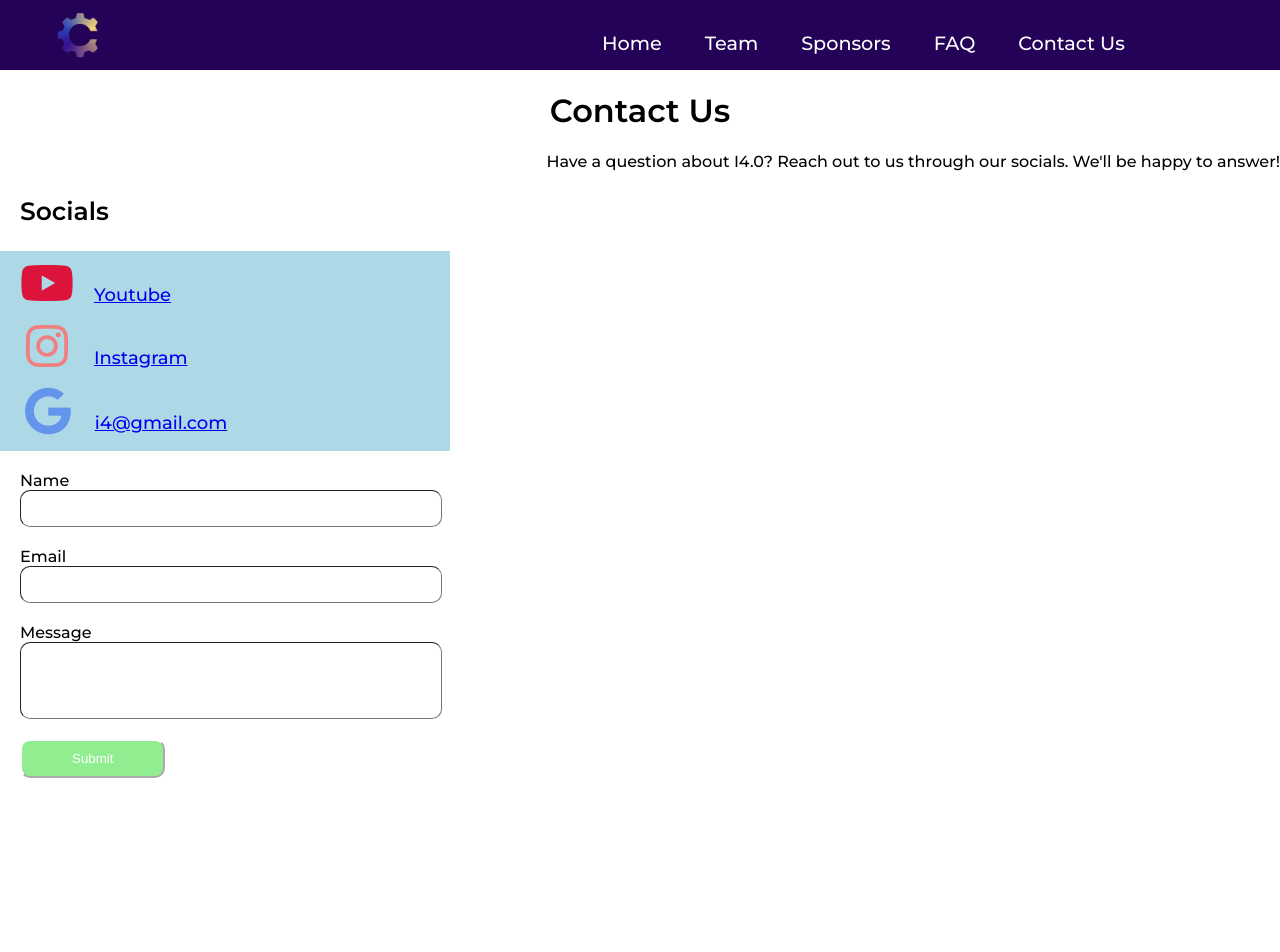
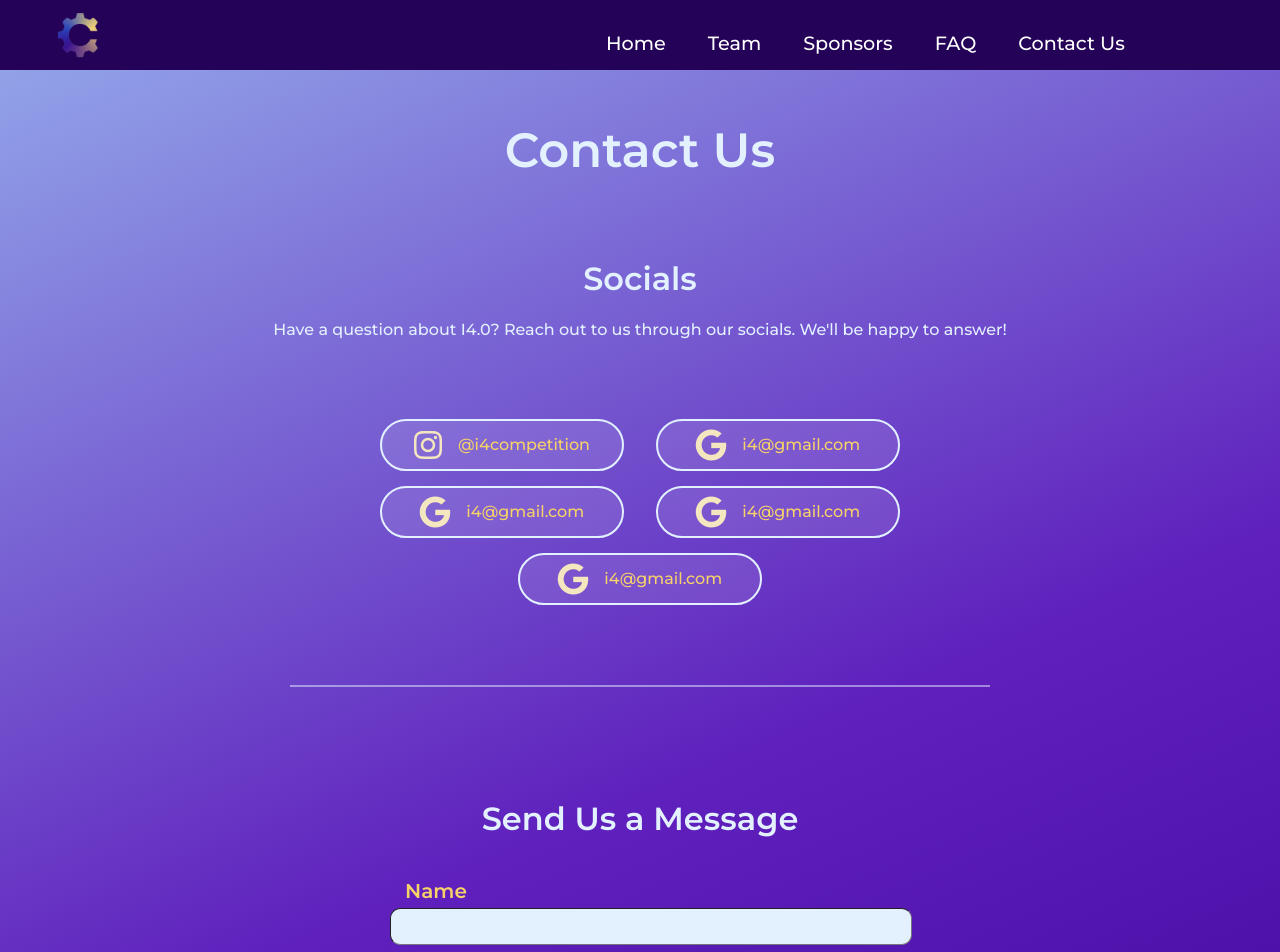
Before and after one commit to lucywang-lw/Industry4.0-Website, a React (Create React App) app: page /contact in a window 1280 px wide. Shown: the top 952 px of the page. Before the commit the page ends 800 px from the top, so only its background shows below. Built offline with nearby package versions, Linux system fonts and the light colour scheme.

Commit message:
contact us page

```diff
--- a/src/App.css
+++ b/src/App.css
@@ -13,3 +13,20 @@ p {
   font-size: 3em;
   color: rgb(227, 241, 255);
 }
+
+h1 {
+  color: rgb(227, 241, 255);
+}
+
+.text-medium {
+  text-align: center;
+  color: rgb(227, 241, 255);
+}
+
+hr {
+  max-width: 700px;
+  width: 70%;
+  height: 2px;
+  background-color: rgba(227, 241, 255, 0.5);
+  border: none;
+}
--- a/src/components/Navbar.js
+++ b/src/components/Navbar.js
@@ -19,7 +19,7 @@ function Navbar() {
     <nav className='navbar'>
         <div className='navbar-container'>
             <Link to='/' className='navbar-logo'>
-              <img class="logo" src={logoNoText} alt="logo" />
+              <img className="logo" src={logoNoText} alt="logo" />
             </Link>
             <i className='menu-icon fas fa-bars' onClick={toggleShow} />
             <ul id='nav-menu' className={click ? 'nav-menu active' : 'nav-menu'}>
--- a/src/components/pages/Contact.js
+++ b/src/components/pages/Contact.js
@@ -1,5 +1,5 @@
 import React from 'react'
-import "./contact.css"
+import "./Contact.css"
 
 
 const submission = (event) => {
@@ -8,8 +8,6 @@ const submission = (event) => {
 
 }
 function subform(){
-
-
   return(
     <form onSubmit = {submission}>
       <label> name
@@ -33,47 +31,56 @@ function subform(){
 
 function Contact() {
   return (
-    <>
-    <h1 class = "contact">Contact Us</h1>
-      <div class = "text"> Have a question about I4.0? Reach out to us through our socials. We'll be happy to answer!</div>
-      <h3 class = "social-head"><b>Socials</b></h3>
-      <div style = {{display: "inline"}}>
-        <div class = "links">
-          <div>
-            <a href = "https://www.youtube.com/watch?v=U3w0NjYbEIo">
-              <i className="fas fa fa-youtube-play fa-3x" style = {{color: "#dc143c", paddingLeft: "20px",paddingBottom: "15px" ,paddingTop: "8px"}}></i>
-              <p class = "labels">Youtube</p>
-            </a>
+    <div className='contact-page'>
+      <br></br>
+    <h1 className="title">Contact Us</h1>
+      <h1>Socials</h1>
+      <div class="text-medium"> Have a question about I4.0? Reach out to us through our socials. We'll be happy to answer!</div>
 
-            <a href = "https://www.instagram.com/i4competition/">
-              <i className="fas fa fa-instagram fa-3x" style = {{color: "#f08080", paddingLeft: "26px"}}></i>
-              <p class = "labels" style = {{paddingLeft: "26px"}}>Instagram</p>
-            </a>
+      <div className='socials'>
+        <a className='social' href="https://www.instagram.com/i4competition/">
+          <i className="fas fa fa-instagram icon"></i>
+          <span class="username">@i4competition</span>
+        </a>
 
-            <a href = "https://www.gmail.com">
-              <i className="fas fa fa-google fa-3x" style = {{color: "#6495ed", paddingLeft: "25px",paddingTop: "17px"}}></i>
-              <p class = "labels" style = {{paddingLeft: "24px"}}>i4@gmail.com</p>
-            </a>
+        <a className='social' href="https://www.gmail.com">
+          <i className="fas fa fa-google icon"></i>
+          <span class="username">i4@gmail.com</span>
+        </a>
 
+        <a className='social' href="https://www.gmail.com">
+          <i className="fas fa fa-google icon"></i>
+          <span class="username">i4@gmail.com</span>
+        </a>
 
-          </div>
-        </div>
+        <a className='social' href="https://www.gmail.com">
+          <i className="fas fa fa-google icon"></i>
+          <span class="username">i4@gmail.com</span>
+        </a>
+        <a className='social' href="https://www.gmail.com">
+          <i className="fas fa fa-google icon"></i>
+          <span class="username">i4@gmail.com</span>
+        </a>
+      </div>
 
-        <form class = "e-form" onSubmit = {submission}>
-          <label class = "form-labels"> Name </label>
-          <input class = "form-input" type = "text"/>
+      <hr></hr>
 
-          <label class = "form-labels"> Email </label>
-          <input class = "form-input" type = "text"/>
+      <div className="form-section">
+        <h1>Send Us a Message</h1>
+        <form className= "e-form" onSubmit = {submission}>
+          <label className= "form-labels"> Name </label>
+          <input className= "form-input" type = "text"/>
 
-          <label class = "form-labels"> Message </label>
-          <input class = "form-input" type = "text" style = {{paddingBottom: "50px"}}/>
+          <label className= "form-labels"> Email </label>
+          <input className= "form-input" type = "text"/>
 
-          <input type = "submit" style = {{margin: "20px", padding: "10px",paddingRight:"50px",paddingLeft:"50px",textAlign:'center', backgroundColor:"lightgreen",borderRadius: "10px",color:'white',borderColor:'white'}}/>
+          <label className= "form-labels"> Message </label>
+          <input className= "form-input" type = "text" style = {{paddingBottom: "50px"}}/>
 
+          <button className='submit' type="submit">Submit</button>
         </form>
       </div>
-    </>
+    </div>
   )
 }
 
--- a/src/components/pages/Team.css
+++ b/src/components/pages/Team.css
@@ -1,12 +1,5 @@
 .team-page {
     background: linear-gradient(157deg, rgba(145,162,232,1) 0%, rgb(95, 32, 189) 54%, rgba(63,2,152,1) 100%);
-}
-
-hr {
-    width: 70%;
-    height: 2px;
-    background-color: rgba(227, 241, 255, 0.5);
-    border: none;
 }
 
 .dept-pictures {
--- a/src/components/pages/contact.css
+++ b/src/components/pages/contact.css
@@ -1,58 +1,89 @@
-.links{
-    background: lightblue;
-    height: 200px;
-    width: 450px;
+.socials {
     display: flex;
-    font-family: 'Montserrat';
-    font-size: medium;
+    flex-wrap: wrap;
+    justify-content: center;
+    width: 60%;
+    row-gap: 15px;
+    margin: 5em auto;
 }
 
-div a:after{
-    content:"";
-    display:block;
-    height: 0;
-    width: 1px;
+.social {
+    margin-right: 1em;
+    margin-left: 1em;
+    flex: 0 0 auto;
+    border: solid rgb(227, 241, 255) 2px;
+    height: 3em;
+    border-radius: 30px;
+    background-color: rgba(255,255,255,0.1);
+    width: 15em;
+    display: flex;
+    justify-content: center;
+    align-items: center;
 }
 
-.social-head{
-    font-family: "Montserrat";
-    font-weight: 600;
-    font-size: 25px;
-    padding-left: 20px;
+.social:hover {
+    transform: scale(1.05);
 }
 
-.contact{
-    font-family: "Montserrat";
-    font-weight: 600;
+.icon {
+    color: #f4e7bf;
+    font-size: 2em;
+    padding-right: 0.5em;
+}
+
+a {
+    text-decoration: none;
+}
+
+.username {
+    font-size: 1em;
+    color: #F6D268;
+}
+
+.contact-page {
+    background: linear-gradient(157deg, rgba(145,162,232,1) 0%, rgb(95, 32, 189) 54%, rgba(63,2,152,1) 100%);
     text-align: center;
 }
 
-.text{
-    font-family: "Montserrat";
-    text-align: center;
-}
-
-.labels{
-    display:inline;
-    padding-right: 20px;
-    padding-left: 20px;
-    padding-bottom: 10px;
-    font-size: large;
-    text-align: right;
-}
-
 .form-labels{
-    font-family: "Montserrat";
-    padding-left: 20px;
+    color: #F6D268;
+    margin-left: 0.75em;
     padding-top: 20px;
-    display:block
+    display:block;
+    text-align: start;
+    font-size: 1.25em;
+    margin-bottom: 0.25em;
+    font-weight: bold;
 }
 
 .form-input{
     padding: 10px;
-    width: 400px;
-    margin-left: 20px;
+    width: 100%;
     display:block;
     border-width: 1px;
     border-radius: 10px;
+    background-color: rgb(227, 241, 255);
+
 }
+
+.form-section {
+    margin-top: 7em;
+    padding-bottom: 10em;
+}
+
+.e-form {
+    min-width: 300px;
+    max-width: 500px;
+    margin: auto;
+}
+
+.submit {
+    width: 7em;
+    height: 2em;
+    font-size: 1em;
+    margin-top: 2em;
+    border-radius: 10px;
+    background-color: #F6D268;
+    color: rgba(63,2,152,1);
+    font-weight: 300;
+}
```
